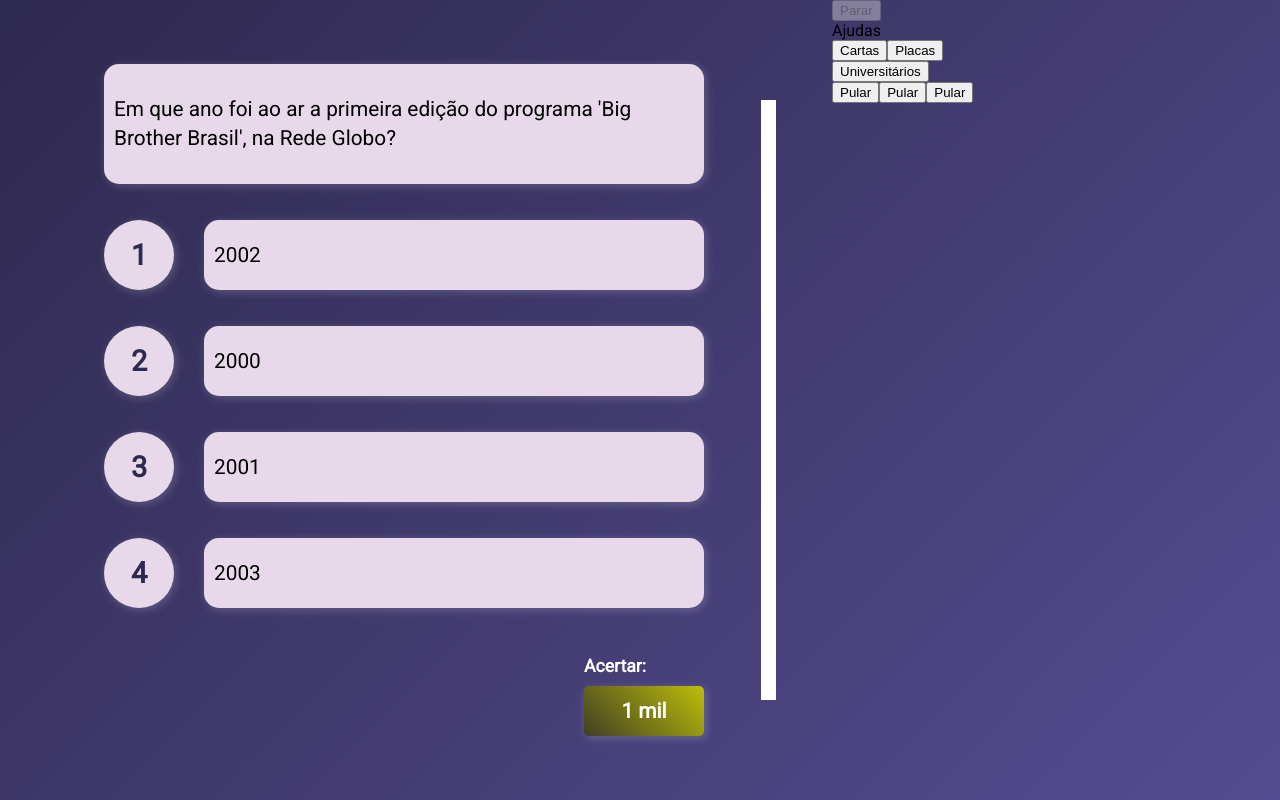
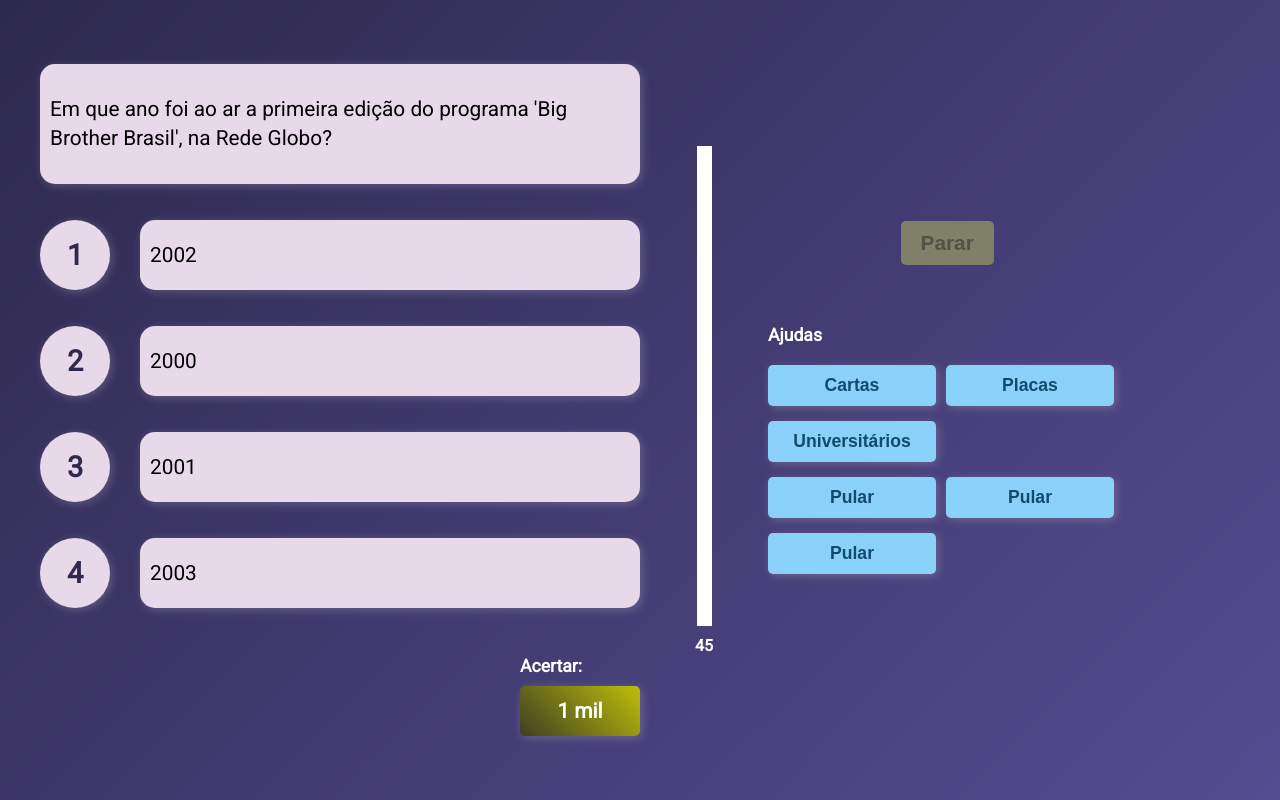
Before and after one commit to flaviog-rocha/quizshow, a React (Create React App) app: page / in a window 1280 px wide. Built offline with nearby package versions, Linux system fonts and the light colour scheme.

Commit message:
implementando a funcionalidade de pular a pergunta

```diff
--- a/src/App.css
+++ b/src/App.css
@@ -10,7 +10,7 @@
   font-family: 'Roboto';
 }
 
-.Question-Area, .Answers, .Answer-Option {
+.Question-Area, .Answers, .Answer-Option, .Stop-Button, .Help-Button {
   background-color: #E7D9EA;
   padding: 10px;
   box-shadow: 2px 2px 10px rgba(255, 255, 255, 0.2);
@@ -20,6 +20,14 @@
   display: flex;
   align-items: center;
 
+}
+
+.Answer-Option:hover{
+  background-color: #cec1d1;
+}
+
+.Answer-Option:active{
+  background-color: #c4b8c7;
 }
 
 .Answers, .Answer-Option {
@@ -61,7 +69,7 @@
   cursor: pointer;
 }
 
-.Reward-Label {
+.Reward-Label, .Help-Label {
   font-weight: 900;
   color: #FFF;
   font-size: 1.1rem;
@@ -91,17 +99,79 @@
 }
 
 .Clicked {
-  background-color: #FFC759;
+  background-color: #FFC759 !important;
 }
 
 .Correct {
-  background-color: #85FF9E;
+  background-color: #85FF9E !important;
 }
 
 .Wrong {
-  background-color: #D05767;
+  background-color: #D05767 !important;
 }
 
 .Invisible-Reward {
   visibility: hidden;
 }
+
+.Stop-Button {
+  font-weight: 900;
+  width: min-content;
+  font-size: 1.3rem;
+  padding: 10px 20px;
+  margin-right: 20%;
+  background-color: #f3f57f;
+  color: #6e6e39;
+  border-style:none;
+  border-radius: 5px;
+  cursor: pointer;
+  align-self: center;
+}
+
+.Stop-Button:hover{
+  background-color: #dadb7d;
+}
+
+.Stop-Button:active{
+  background-color: #b8b974;
+}
+
+.Stop-Button:disabled{
+  background-color: #7f8067;
+  color: #525246;
+  box-shadow: none;
+  cursor:default
+}
+
+.Help-Button {
+  font-weight: 900;
+  width: 10.5rem;
+  font-size: 1.1rem;
+  padding: 10px 0;
+  margin: 10px 10px 5px 0;
+  background-color: #8ad1fa;
+  color: #104b6d;
+  border-style:none;
+  border-radius: 5px;
+  cursor: pointer;
+}
+
+.Help-Button:hover{
+  background-color: #74b4da;
+}
+
+.Help-Button:active{
+  background-color: #659cbd;
+}
+
+.Help-Button:disabled{
+  background-color: #708694;
+  color: #4a5c66;
+  box-shadow: none;
+  cursor:default
+}
+
+
+.Help-Label {
+  margin-bottom: 10px
+}
--- a/src/App.js
+++ b/src/App.js
@@ -19,9 +19,12 @@
   let [choicedOption, setChoicedOption] = useContext(Context);
 
   const optionClass = () => {
+    console.log(`Answer Result: ${answerResult}`);
+    console.log(`Choiced Option: ${choicedOption}`);
+    console.log(`Option Number: ${optionNumber}`);
     if (answerResult.final === "Wrong" && optionNumber === correctAnswer) {
       return "Correct";
-    } else if (!answerResult && choicedOption === optionNumber && playable) {
+    } else if (!answerResult && choicedOption === optionNumber) {
       return "Clicked";
     } else if (
       (!answerResult && choicedOption !== optionNumber) ||
@@ -38,7 +41,12 @@
       <div className="Answer-Component">
         <div
           className={`Answer-Option ${optionClass()}`}
-          onClick={() => setChoicedOption(optionNumber)}
+          onClick={() => {
+            console.log(playable);
+            if (playable) {
+              setChoicedOption(optionNumber);
+            }
+          }}
         >
           {optionNumber}
         </div>
@@ -77,6 +85,14 @@
     Math.floor(Math.random() * questions.length)
   );
   const [numberQuestion, setNumberQuestion] = useState(0);
+  const [helps, setHelps] = useState([
+    "Cards",
+    "Plates",
+    "Academics",
+    "Skip",
+    "Skip",
+    "Skip",
+  ]);
   const answeredQuestions = useRef([]);
 
   const verifyCorrectAnswer = (question) => {
@@ -90,6 +106,7 @@
   };
 
   const defineNextQuestion = (pastQuestions) => {
+    console.log("Oi");
     let nextQuestion = 0;
 
     do {
@@ -134,6 +151,34 @@
     }
   };
 
+  const skipQuestion = () => {
+    skipsCounter();
+
+    //if (runningGame === "Running"){
+      if (runningGame === "Running" && window.confirm("Tem certeza que você deseja pular esta pergunta?")) {
+        let helpsCopy = [...helps];
+        helpsCopy.pop();
+        setHelps(helpsCopy);
+        setRunningGame("Interval");
+        setTimeout(() => {
+          setCurrentQuestion(defineNextQuestion(answeredQuestions.current));
+          setRunningGame("Running");
+        }, 1000);
+      }
+    //}
+
+  };
+
+  const skipsCounter = () => {
+    let counter = 0;
+
+    for (let help of helps) {
+      if (help === "Skip") counter++;
+    }
+
+    return counter;
+  };
+
   correctAnswer = verifyCorrectAnswer(questions[currentQuestion]);
   useEffect(() => {
     if (choicedOption !== 0 && runningGame === "Running") {
@@ -147,6 +192,7 @@
               final: "Correct",
             });
 
+            setRunningGame("Interval");
             if (numberQuestion < 15) {
               setTimeout(() => {
                 setChoicedOption(0);
@@ -155,6 +201,7 @@
                   defineNextQuestion(answeredQuestions.current)
                 );
                 setNumberQuestion(numberQuestion + 1);
+                setRunningGame("Running");
               }, 3000);
             } else {
               setRunningGame("Win");
@@ -203,12 +250,11 @@
 
   useEffect(() => {
     answeredQuestions.current.push(currentQuestion);
-    console.log(answeredQuestions);
   }, [currentQuestion]);
 
   return (
     <Context.Provider value={[choicedOption, setChoicedOption]}>
-      <div style={{ display: "flex" }}>
+      <div style={{ display: "flex", alignItems: "center" }}>
         <div
           style={{
             display: "flex",
@@ -216,7 +262,7 @@
             justifyContent: "center",
             alignItems: "end",
             height: "100vh",
-            width: "55vw",
+            width: "50vw",
           }}
         >
           <Question statement={questions[currentQuestion].question} />
@@ -267,16 +313,29 @@
           style={{
             width: "10vw",
             display: "flex",
+            flexDirection: "column",
             justifyContent: "center",
             alignItems: "center",
           }}
         >
           <div
-            style={{ height: "75vh", width: "15px", backgroundColor: "#FFF" }}
+            style={{ height: "60vh", width: "15px", backgroundColor: "#FFF" }}
           ></div>
+          <div style={{ marginTop: "10px", fontWeight: "900", color: "#FFF" }}>
+            45
+          </div>
         </div>
-        <div style={{ height: "100vh", width: "15vw" }}>
+        <div
+          style={{
+            height: "60vh",
+            width: "35vw",
+            display: "flex",
+            flexDirection: "column",
+            justifyContent: "space-evenly",
+          }}
+        >
           <button
+            className="Stop-Button"
             disabled={numberQuestion === 0 || runningGame !== "Running"}
             onClick={() =>
               stopGame(formatReward(defineReward(numberQuestion - 1)))
@@ -284,16 +343,45 @@
           >
             Parar
           </button>
-          <div>Ajudas</div>
           <div>
-            <button>Cartas</button>
-            <button>Placas</button>
-            <button>Universitários</button>
-          </div>
-          <div>
-            <button>Pular</button>
-            <button>Pular</button>
-            <button>Pular</button>
+            <div className="Help-Label">Ajudas</div>
+            <div>
+              <button className="Help-Button">Cartas</button>
+              <button className="Help-Button">Placas</button>
+              <button className="Help-Button">Universitários</button>
+            </div>
+            <div>
+              <button
+                className="Help-Button"
+                onClick={skipQuestion}
+                disabled={
+                  skipsCounter() < 1 ||
+                  (runningGame !== "Running" && runningGame !== "Interval")
+                }
+              >
+                Pular
+              </button>
+              <button
+                className="Help-Button"
+                onClick={skipQuestion}
+                disabled={
+                  skipsCounter() < 2 ||
+                  (runningGame !== "Running" && runningGame !== "Interval")
+                }
+              >
+                Pular
+              </button>
+              <button
+                className="Help-Button"
+                onClick={skipQuestion}
+                disabled={
+                  skipsCounter() < 3 ||
+                  (runningGame !== "Running" && runningGame !== "Interval")
+                }
+              >
+                Pular
+              </button>
+            </div>
           </div>
         </div>
       </div>
```
